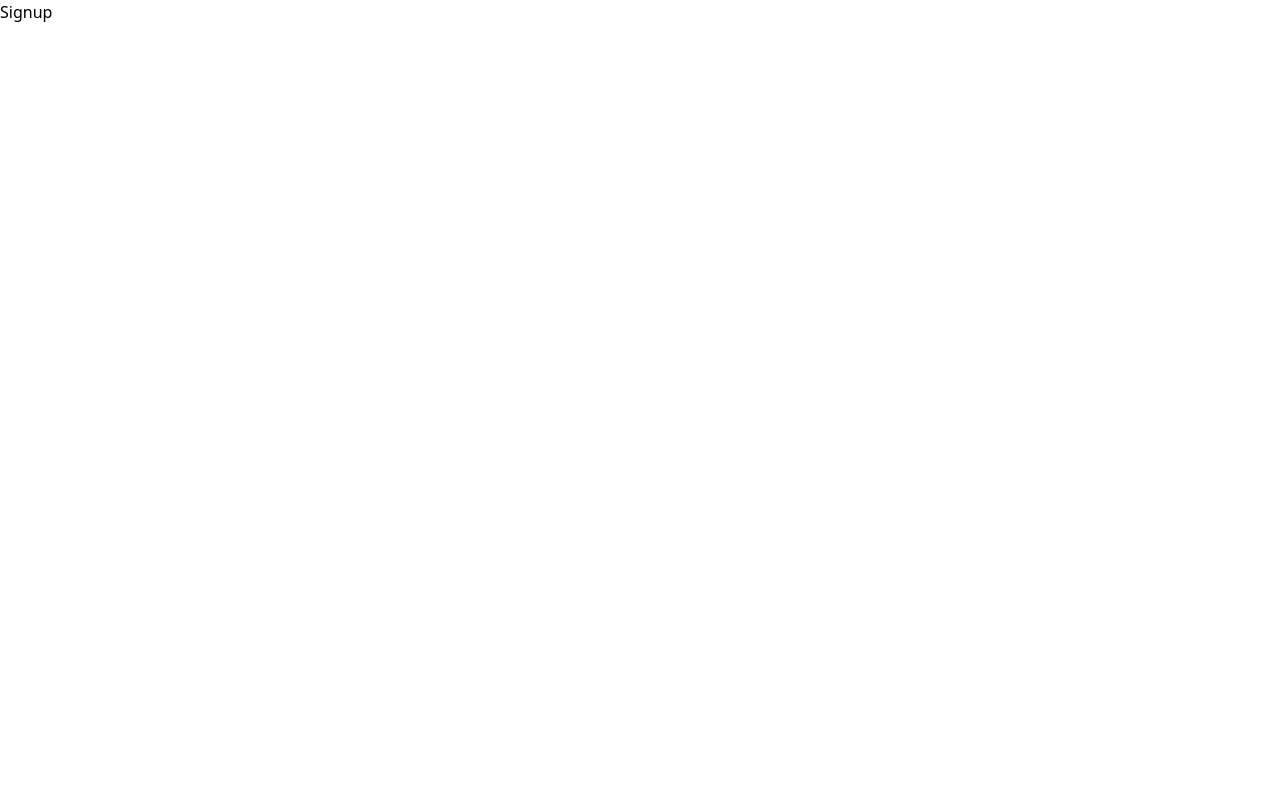
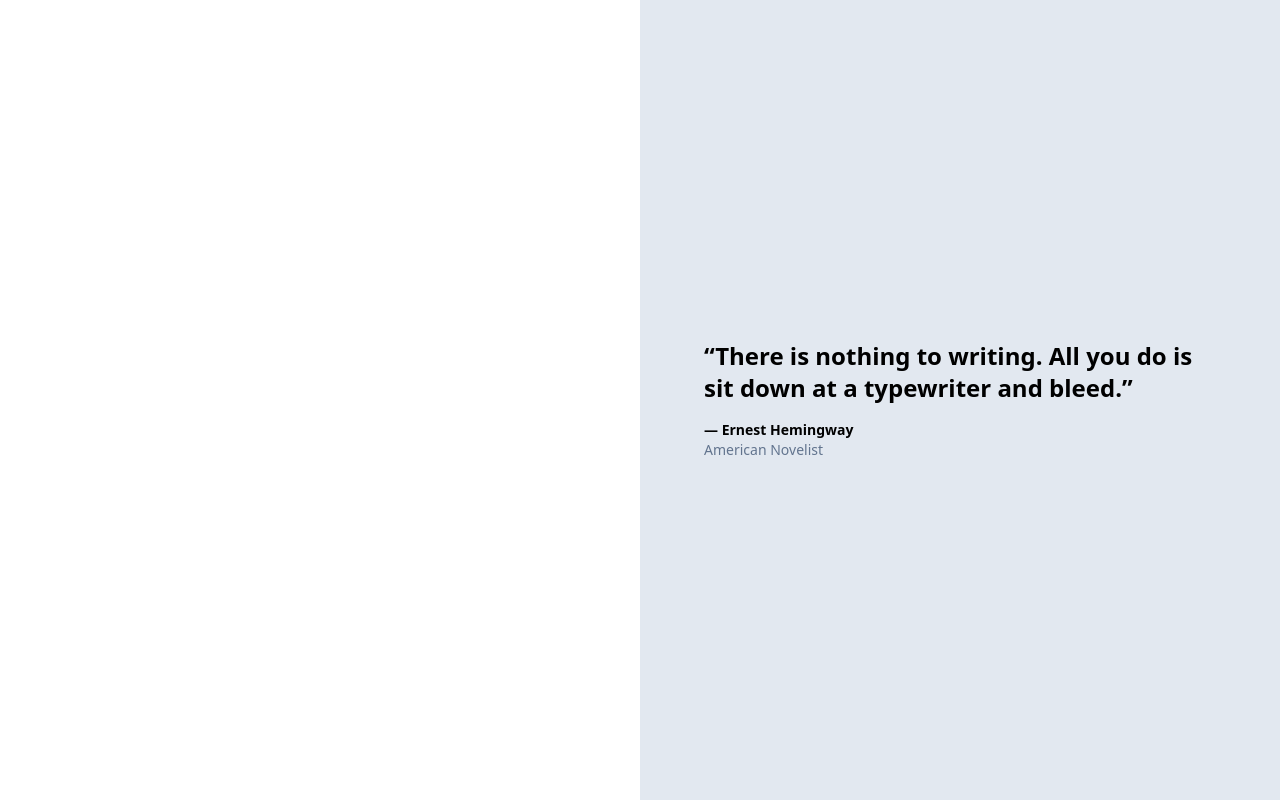
Before and after one commit to akghosh111/inknest, a React (Vite) app in the folder frontend/: page /signup in a window 1280 px wide. Built offline with nearby package versions, Linux system fonts and the light colour scheme.

Commit message:
added components, desgined signup quote

```diff
--- /dev/null
+++ b/frontend/src/components/Quote.tsx
@@ -0,0 +1,26 @@
+
+export const Quote = () => {
+  return (
+    <div className="bg-slate-200 h-screen flex justify-center flex-col">
+        <div className="flex justify-center">
+
+            <div className="max-w-lg">
+                <div className="text-2xl font-bold">
+
+                “There is nothing to writing. All you do is sit down at a typewriter and bleed.”
+                </div>
+                <div className="max-w-lg text-sm font-semibold text-left mt-4">
+
+                    ― Ernest Hemingway
+                </div>
+                <div className="max-w-lg text-sm font-light text-slate-500">
+
+                    American Novelist
+                </div>
+
+            </div>
+
+        </div>
+    </div>
+  )
+}
--- a/frontend/src/pages/Signup.tsx
+++ b/frontend/src/pages/Signup.tsx
@@ -1,8 +1,18 @@
+import { Quote } from "../components/Quote"
 
 export const Signup = () => {
   return (
     <div>
-      Signup
+        <div className="grid grid-cols-2">
+
+            <div>
+
+            </div>
+            <div className="invisible lg:visible">
+              <Quote/>
+            </div>
+
+        </div>
     </div>
   )
 }
```
